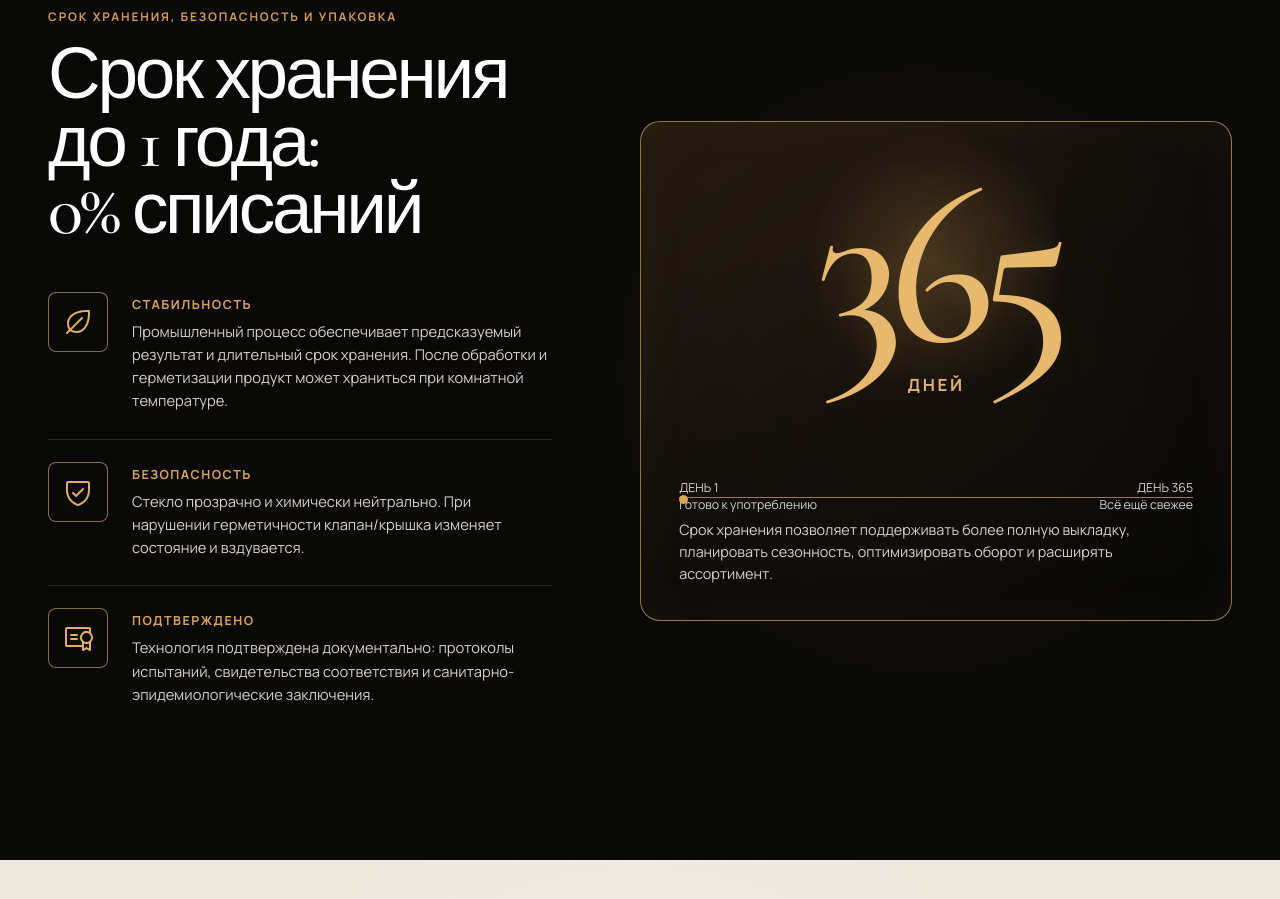
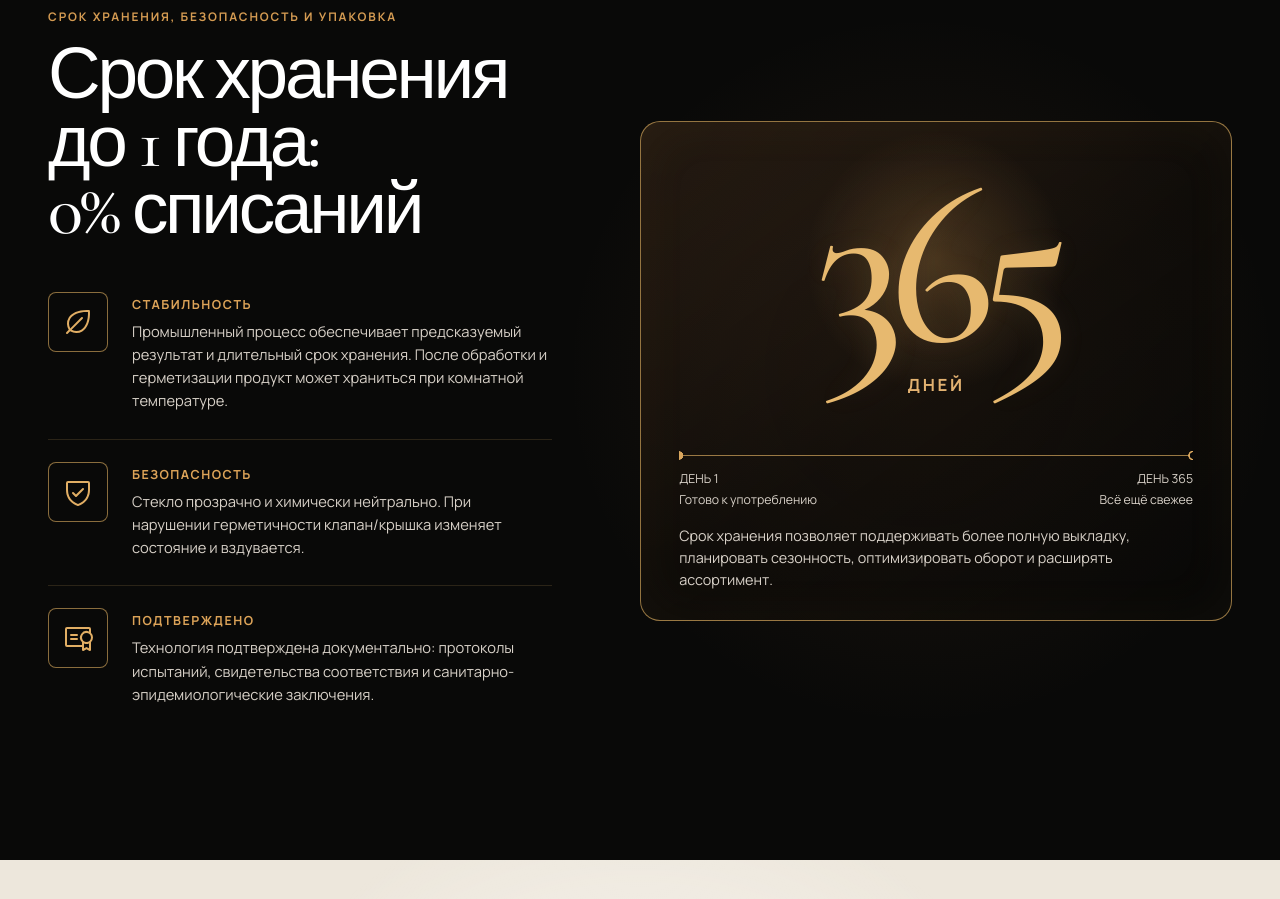
Before and after one commit to sillexy/AbramovGurme, a Next.js app: page / in a window 1280 px wide. Shown: the part 9540-10439 px from the top of the page. Built offline with nearby package versions, Linux system fonts and the light colour scheme.

Commit message:
style: align safety timeline like reference

```diff
--- a/src/app/safety-reference.css
+++ b/src/app/safety-reference.css
@@ -92,27 +92,22 @@
   box-shadow: inset 0 0 55px rgba(201,158,88,.05);
 }
 
+/* Timeline: line first, labels below it, description below the labels. */
 .safety-number::before {
   position: absolute;
   right: 38px;
-  bottom: 122px;
+  bottom: 160px;
   left: 38px;
-  height: 1px;
-  background: rgba(201,158,88,.74);
+  height: 9px;
+  background:
+    radial-gradient(circle at left center, #d9a65e 0 4px, transparent 4.5px),
+    radial-gradient(circle at right center, #090908 0 3px, #d9a65e 3.5px 4.5px, transparent 5px),
+    linear-gradient(to bottom, transparent 4px, rgba(201,158,88,.74) 4px 5px, transparent 5px);
   content: "";
 }
 
 .safety-number::after {
-  position: absolute;
-  bottom: 116px;
-  left: 38px;
-  width: 9px;
-  height: 9px;
-  border: 1px solid #d9a65e;
-  border-radius: 50%;
-  background: #d9a65e;
-  box-shadow: calc(100% + 351px) 0 0 -1px #090908, calc(100% + 351px) 0 0 0 #d9a65e;
-  content: "";
+  content: none;
 }
 
 .safety-number strong {
@@ -134,7 +129,7 @@
 .safety-number p {
   position: absolute;
   right: 38px;
-  bottom: 34px;
+  bottom: 28px;
   left: 38px;
   margin: 0;
   color: #d8d1c8;
@@ -145,10 +140,10 @@
 .safety-number p::before,
 .safety-number p::after {
   position: absolute;
-  bottom: 72px;
+  bottom: calc(100% + 14px);
   color: #d8d1c8;
   font-size: .77rem;
-  line-height: 1.35;
+  line-height: 1.7;
   white-space: pre-line;
 }
 
@@ -169,7 +164,7 @@
   }
 
   .safety-number {
-    min-height: 460px;
+    min-height: 500px;
   }
 }
 
@@ -190,13 +185,26 @@
   }
 
   .safety-number {
-    min-height: 430px;
+    min-height: 520px;
     padding: 42px 24px 32px;
   }
 
-  .safety-number::before { right: 24px; left: 24px; }
-  .safety-number::after { left: 24px; }
-  .safety-number p { right: 24px; left: 24px; font-size: .82rem; }
+  .safety-number::before {
+    right: 24px;
+    bottom: 210px;
+    left: 24px;
+  }
+
+  .safety-number p {
+    right: 24px;
+    bottom: 26px;
+    left: 24px;
+    font-size: .82rem;
+  }
+
   .safety-number p::before,
-  .safety-number p::after { font-size: .68rem; }
+  .safety-number p::after {
+    bottom: calc(100% + 14px);
+    font-size: .68rem;
+  }
 }
```
